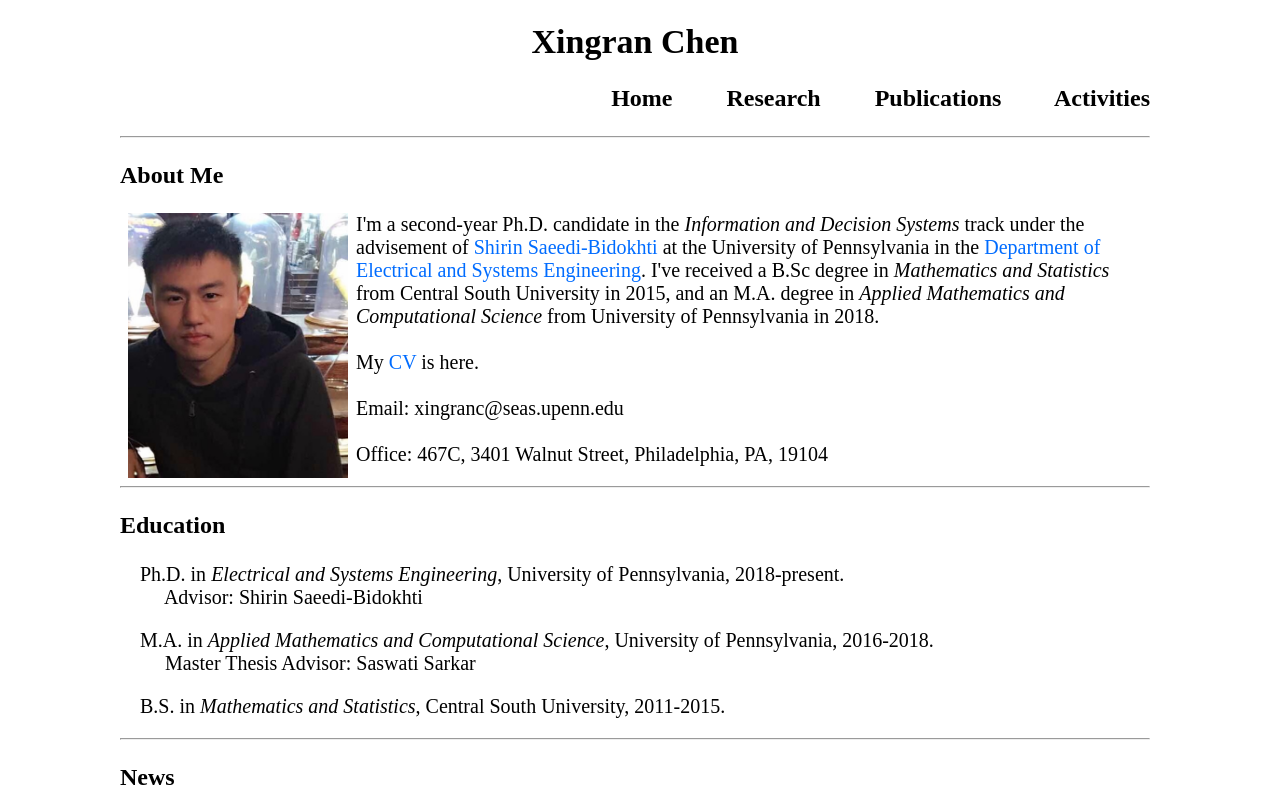
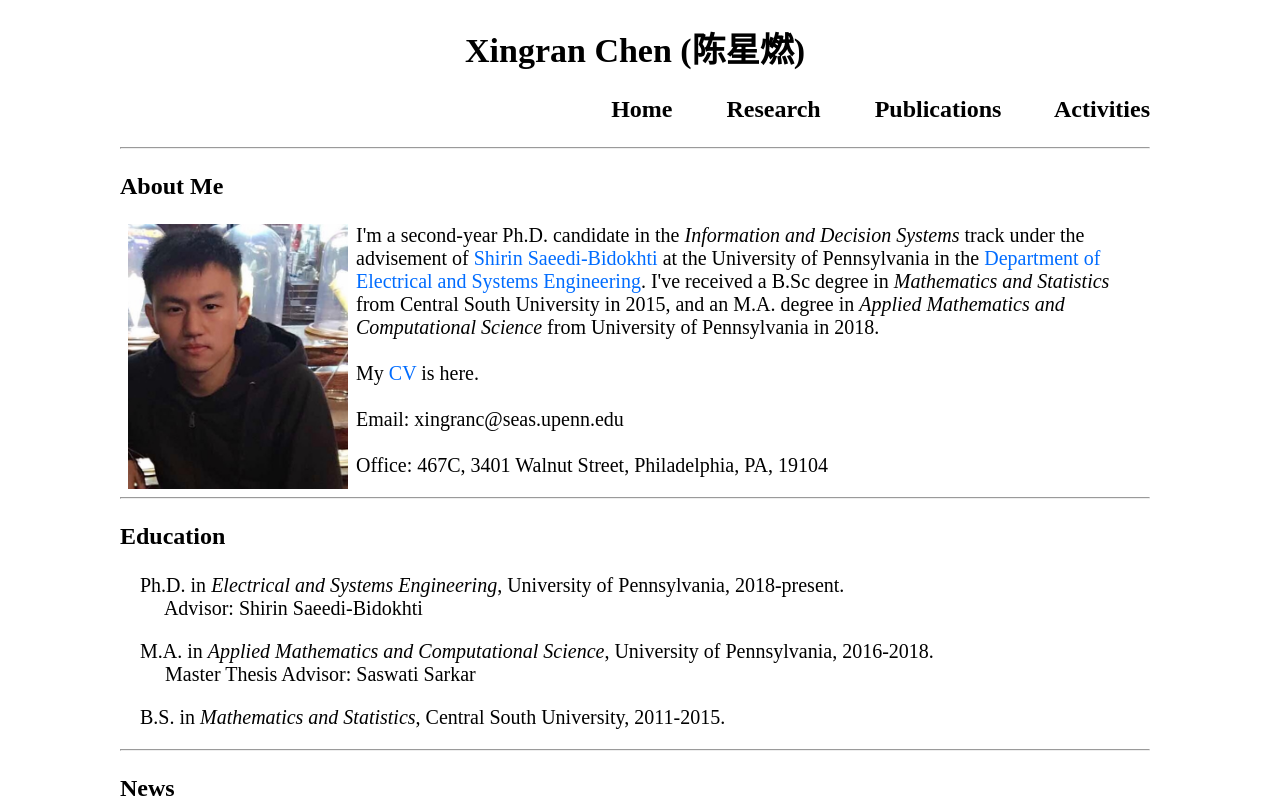
Before and after one commit to xingranchen/xingranchen.github.io, a plain HTML site: page index.html in a window 1280 px wide. Shown: the top 805 px of the page. Drawn offline with Linux system fonts and the light colour scheme.

Commit message:
Update index.html

```diff
--- a/index.html
+++ b/index.html
@@ -89,7 +89,7 @@ h6 {
 
 
 <div class="fluid-row" id="header">
-<h1 style="text-align:center">Xingran Chen</h1>
+<h1 style="text-align:center">Xingran Chen (陈星燃)</h1>
 
 <h3 style="text-align:right"> <a href="./index.html" style="text-decoration:none"><font color="#000000">Home</font></a> &nbsp&nbsp&nbsp&nbsp&nbsp&nbsp&nbsp <a href="./Research.html" style="text-decoration:none"><font color="#000000">Research</font></a>  &nbsp&nbsp&nbsp&nbsp&nbsp&nbsp&nbsp <a href="./Publication.html" style="text-decoration:none"><font color="#000000">Publications</font></a> &nbsp&nbsp&nbsp&nbsp&nbsp&nbsp&nbsp <a href="./Activities.html" style="text-decoration:none"> <font color="#000000">Activities</font></a></h3>
 <hr style="border:.3px smooth">
```
